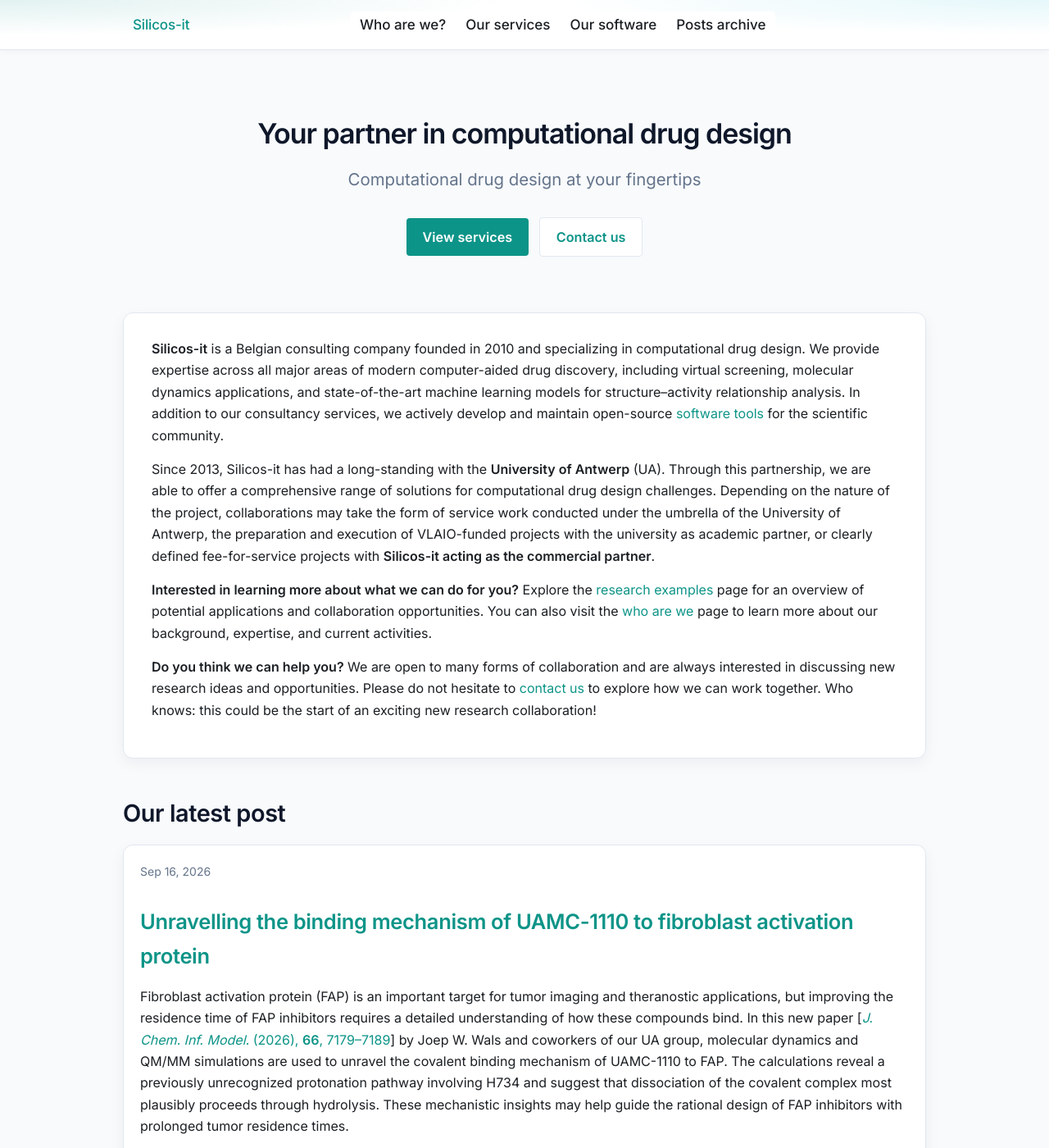
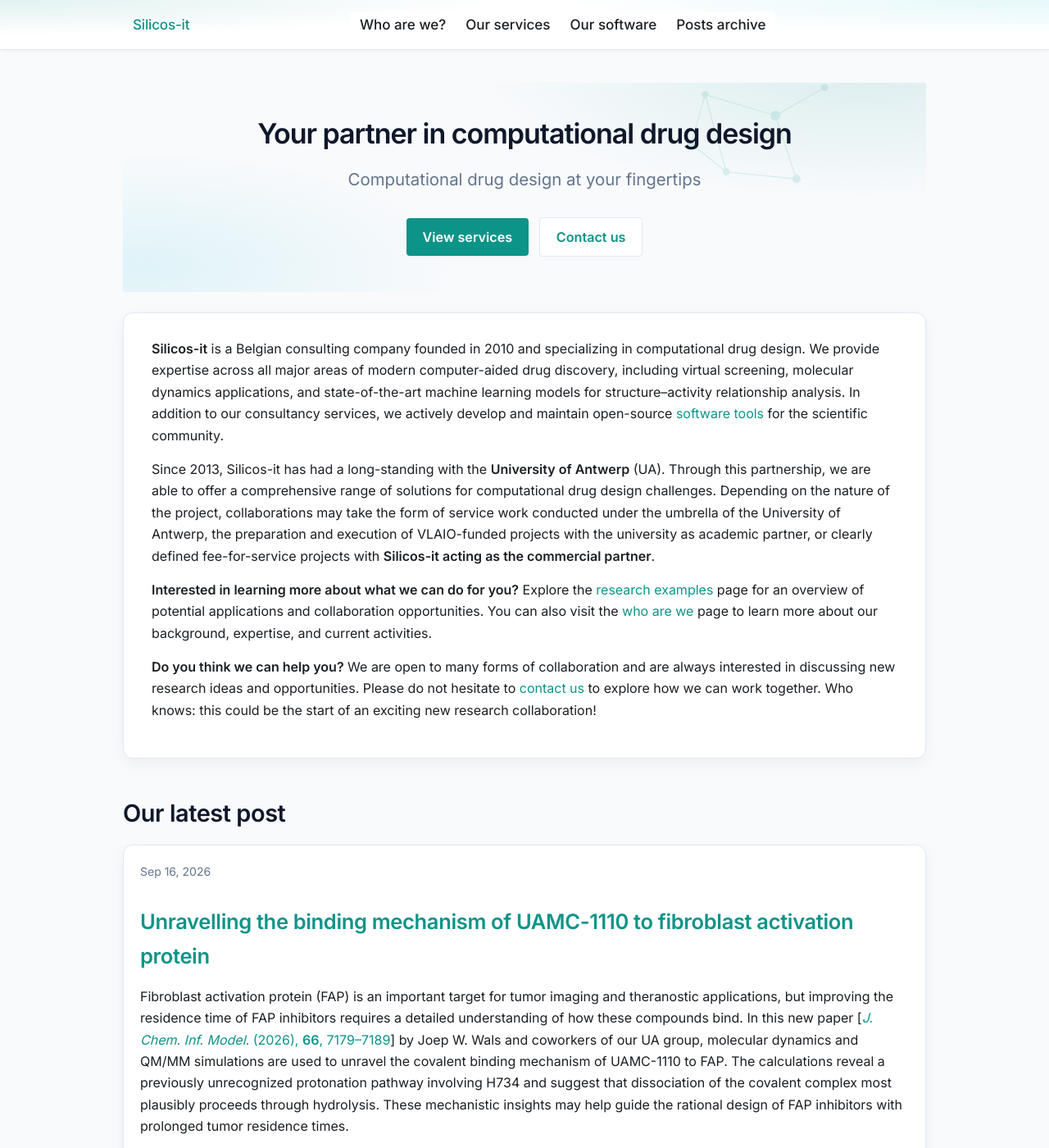
Before and after one commit to silicos-it/silicos-it.github.io, a Jekyll site: the page built from index.md, in a window 1280 px wide and 1400 px high. Shown: the whole window at 82% size. Built offline with Jekyll 4.4.1, drawn with Linux system fonts in a browser that asks for light colours.

Commit message:
Add subtle hero visual to homepage
Adds a soft teal gradient glow plus a faint molecule-node graph behind
the hero title, echoing the same visual motif used in the social
share image. Both use the existing CSS custom properties so they
adapt automatically to dark mode, and the node graph hides below
600px to keep the mobile hero clean.

Co-Authored-By: Claude Sonnet 5 <noreply@anthropic.com>

```diff
--- a/_layouts/home.html
+++ b/_layouts/home.html
@@ -4,6 +4,25 @@ layout: default
 
 <div class="home">
   <section class="hero">
+    <svg class="hero-visual" viewBox="0 0 420 280" aria-hidden="true" focusable="false">
+      <g fill="none" stroke="var(--accent)" stroke-width="1.5">
+        <line x1="60" y1="40" x2="160" y2="70"/>
+        <line x1="160" y1="70" x2="230" y2="30"/>
+        <line x1="160" y1="70" x2="190" y2="160"/>
+        <line x1="190" y1="160" x2="90" y2="150"/>
+        <line x1="90" y1="150" x2="40" y2="110"/>
+        <line x1="40" y1="110" x2="60" y2="40"/>
+        <line x1="60" y1="40" x2="90" y2="150"/>
+      </g>
+      <g fill="var(--accent)">
+        <circle cx="60" cy="40" r="5"/>
+        <circle cx="160" cy="70" r="7"/>
+        <circle cx="230" cy="30" r="5"/>
+        <circle cx="190" cy="160" r="6"/>
+        <circle cx="90" cy="150" r="5"/>
+        <circle cx="40" cy="110" r="6"/>
+      </g>
+    </svg>
     {%- if page.title -%}
       <h1 class="page-heading">{{ page.title }}</h1>
     {%- endif -%}
--- a/_sass/minima/custom-styles.scss
+++ b/_sass/minima/custom-styles.scss
@@ -226,12 +226,53 @@ a:not(.btn):focus {
 
 /* Hero (homepage) */
 .home .hero {
+  position: relative;
+  overflow: hidden;
   display: flex;
   flex-direction: column;
   align-items: center;
   text-align: center;
   padding: 2rem 0 2.5rem;
   margin-bottom: 1.5rem;
+}
+
+.home .hero::before {
+  content: "";
+  position: absolute;
+  inset: -20% -10% 0;
+  background:
+    radial-gradient(60% 80% at 85% 10%, var(--header-gradient-1), transparent 65%),
+    radial-gradient(50% 70% at 10% 90%, var(--header-gradient-2), transparent 65%);
+  pointer-events: none;
+  z-index: 0;
+}
+
+.home .hero-visual {
+  position: absolute;
+  top: -8%;
+  right: -4%;
+  width: 360px;
+  height: 240px;
+  opacity: 0.12;
+  pointer-events: none;
+  z-index: 0;
+}
+
+@media (prefers-color-scheme: dark) {
+  .home .hero-visual {
+    opacity: 0.22;
+  }
+}
+
+@media screen and (max-width: 600px) {
+  .home .hero-visual {
+    display: none;
+  }
+}
+
+.home .hero > :not(.hero-visual) {
+  position: relative;
+  z-index: 1;
 }
 
 .home .hero .page-heading,
```
